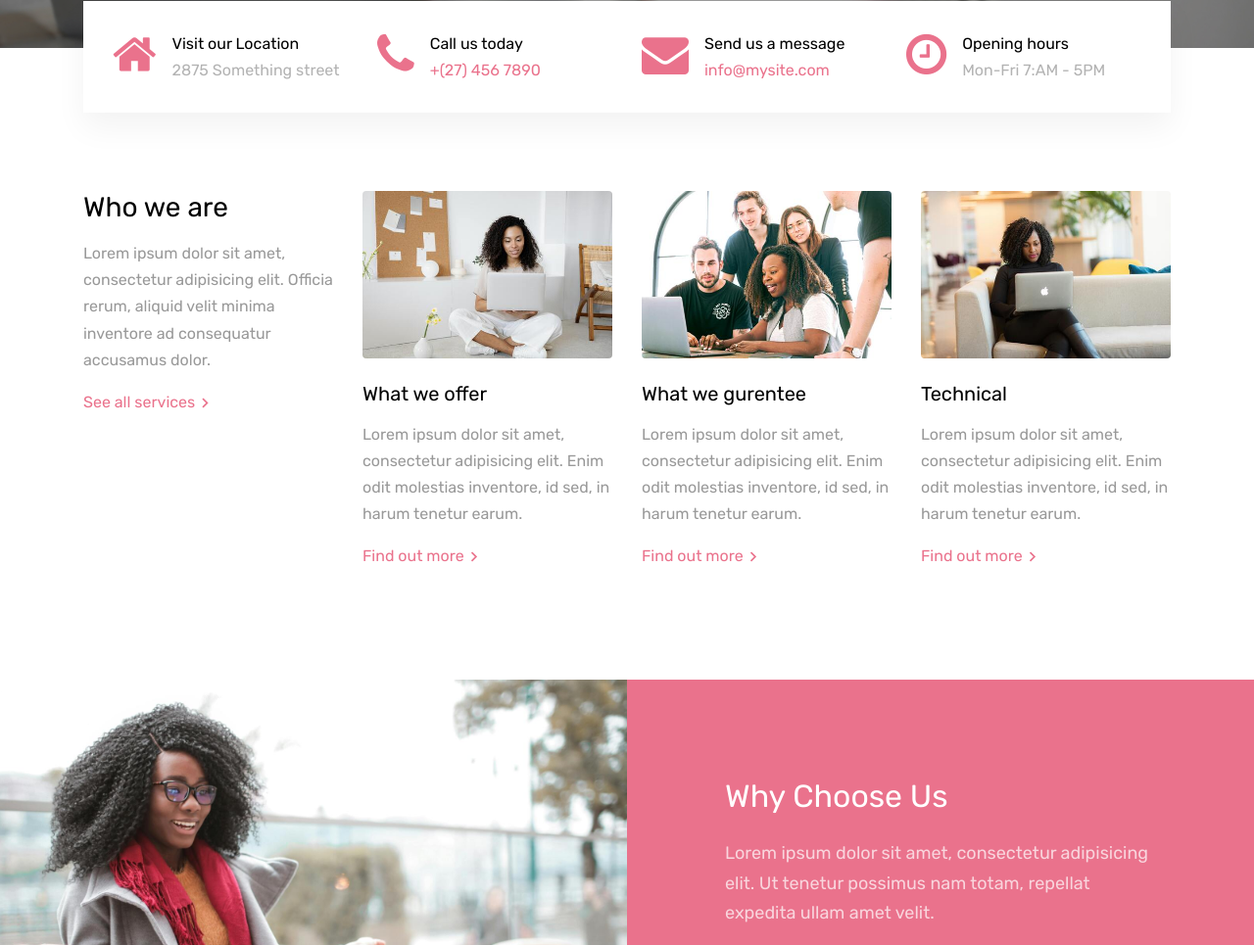
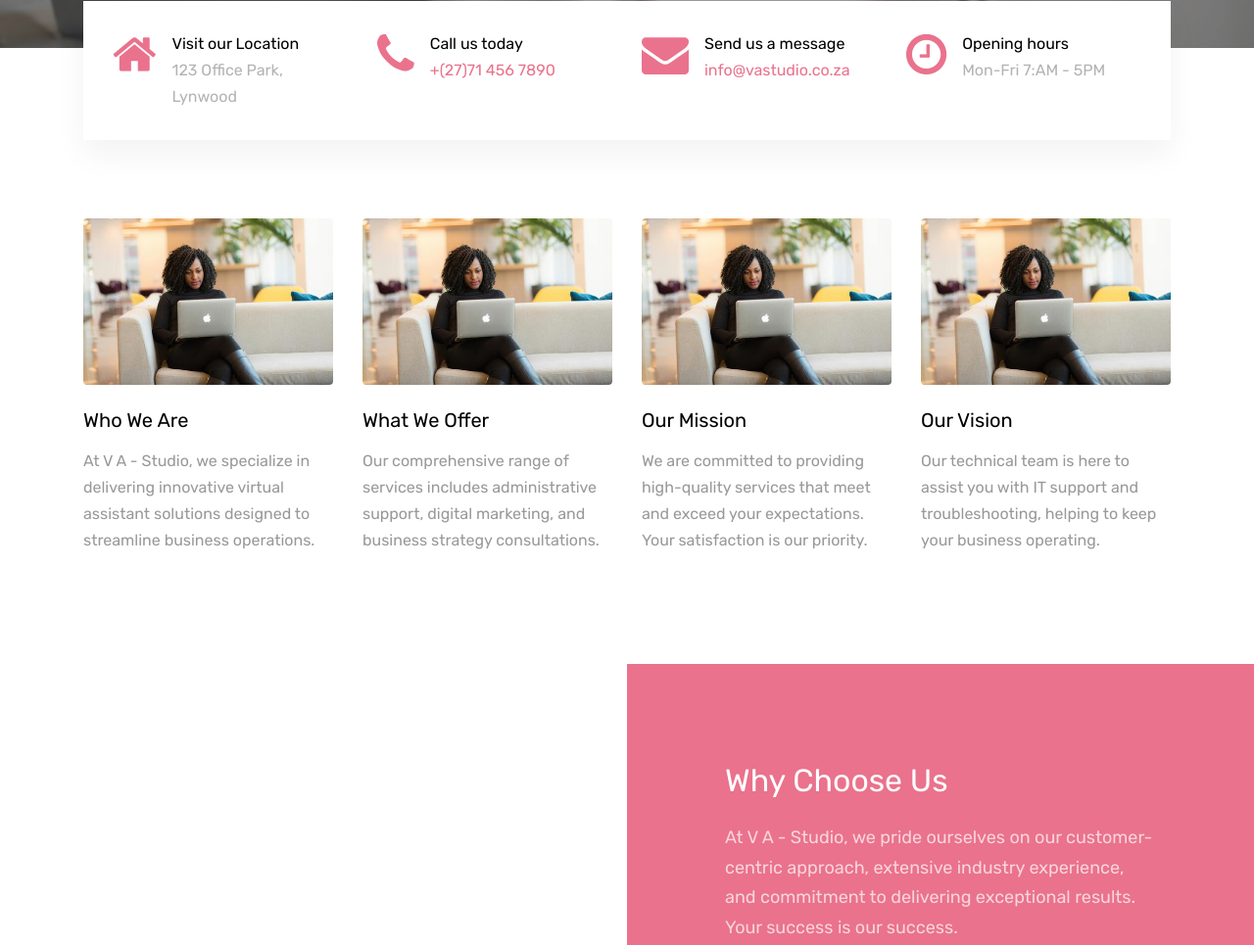
Before and after one commit to VanaVaMsava-Studio/Tiisang-Visual-aid, a plain HTML site: page index.html in a window 1280 px wide. Shown: the part 751-1716 px from the top of the page at 98% size. Drawn offline with Linux system fonts and the light colour scheme; files whose address does not match are found by name.

Commit message:
index realignment

```diff
--- a/index.html
+++ b/index.html
@@ -1,6 +1,6 @@
-
 <!DOCTYPE html>
 <html lang="en">
+
 <head>
   <title>Technical Support &mdash; Website, Registration, Hosting and more</title>
   <meta charset="utf-8">
@@ -27,6 +27,7 @@
   <link rel="stylesheet" href="css/style.css">
 
 </head>
+
 <body>
 
   <div class="site-wrap">
@@ -46,39 +47,31 @@
         <div class="row align-items-center">
 
           <div class="col-11 col-xl-4">
-            <h1 class="mb-0 site-logo"><a href="index.html" class="text-white mb-0">Technical Support<span class="text-primary">.</span> </a></h1>
+            <h1 class="mb-0 site-logo"><a href="index.html" class="text-white mb-0">V A - <span
+                  class="text-primary">Studio</span> </a></h1>
           </div>
           <div class="col-12 col-md-8 d-none d-xl-block">
             <nav class="site-navigation position-relative text-right" role="navigation">
 
               <ul class="site-menu js-clone-nav mr-auto d-none d-lg-block">
                 <li class="active"><a href="index.html"><span>Home</span></a></li>
+                <li><a href="about.html"><span>About</span></a></li>
                 <li class="has-children">
                   <a href="services.html"><span>Services</span></a>
                   <ul class="dropdown arrow-top">
-                    <li><a href="#">Packages</a></li>
-                    <li><a href="#">Digital P.A</a></li>
-                    <li><a href="#">Technical</a></li>
-                    <li class="has-children">
-                      <a href="#">Dropdown</a>
-                      <ul class="dropdown">
-                        <li><a href="#">Technical</a></li>
-                        <li><a href="#">Technical</a></li>
+                    <li><a href="#">Adminstration</a></li>
+                    <li><a href="#">Support</a></li>
+                    <li><a href="#">Consultation</a></li>
                     <li><a href="#">Technical</a></li>
                   </ul>
                 </li>
-                  </ul>
-                </li>
-                <li><a href="about.html"><span>About</span></a></li>
                 <li><a href="blog.html"><span>Blog</span></a></li>
                 <li><a href="contact.html"><span>Contact</span></a></li>
               </ul>
             </nav>
           </div>
-
-
-          <div class="d-inline-block d-xl-none ml-md-0 mr-auto py-3" style="position: relative; top: 3px;"><a href="#" class="site-menu-toggle js-menu-toggle text-white"><span class="icon-menu h3"></span></a></div>
-
+          <div class="d-inline-block d-xl-none ml-md-0 mr-auto py-3" style="position: relative; top: 3px;"><a href="#"
+              class="site-menu-toggle js-menu-toggle text-white"><span class="icon-menu h3"></span></a></div>
         </div>
 
       </div>
@@ -90,7 +83,8 @@
 
 
 
-    <div class="site-blocks-cover overlay" style="background-image: url(images/background/Background-img-1.jpg);" data-aos="fade" data-stellar-background-ratio="0.5">
+  <div class="site-blocks-cover overlay" style="background-image: url(images/background/Background-img-1.jpg);"
+    data-aos="fade" data-stellar-background-ratio="0.5">
     <div class="container">
       <div class="row align-items-center justify-content-center text-center">
 
@@ -100,7 +94,9 @@
             <div class="col-md-10 text-center">
               <h1 data-aos="fade-up" class="mb-5">We give solutions to your <span class="typed-words"></span></h1>
 
-                <p data-aos="fade-up" data-aos-delay="100"><a href="#" class="btn btn-primary btn-pill">Lets Connect</a></p>
+              <p data-aos="fade-up" data-aos-delay="100"><a href="contact.html" class="btn btn-primary btn-pill">Lets
+                  Connect</a>
+              </p>
             </div>
           </div>
 
@@ -120,7 +116,7 @@
               <span class="icon icon-home mr-3"></span>
               <div class="text">
                 <strong class="d-block heading">Visit our Location</strong>
-                  <span class="excerpt">2875 Something street</span>
+                <span class="excerpt">123 Office Park, Lynwood</span>
               </div>
             </div>
           </div>
@@ -129,7 +125,7 @@
               <span class="icon icon-phone mr-3"></span>
               <div class="text">
                 <strong class="d-block heading">Call us today</strong>
-                  <span class="excerpt"><a href="#">+(27) 456 7890</a></span>
+                <span class="excerpt"><a href="#">+(27)71 456 7890</a></span>
               </div>
             </div>
           </div>
@@ -138,7 +134,7 @@
               <span class="icon icon-envelope mr-3"></span>
               <div class="text">
                 <strong class="d-block heading">Send us a message</strong>
-                  <span class="excerpt"><a href="#">info@mysite.com</a></span>
+                <span class="excerpt"><a href="#">info@vastudio.co.za</a></span>
               </div>
             </div>
           </div>
@@ -161,32 +157,67 @@
     <div class="container">
       <div class="row">
         <div class="mb-4 mb-lg-0 col-sm-6 col-md-6 col-lg-3">
-            <h3 class="mb-3">Who we are</h3>
-            <p>Lorem ipsum dolor sit amet, consectetur adipisicing elit. Officia rerum, aliquid velit minima inventore ad consequatur accusamus dolor.</p>
-            <p><a href="#" class="d-inline-flex align-items-center block-service-1-more"><span>See all services</span> <span class="icon-keyboard_arrow_right icon"></span></a></p>
+          <div class="block-service-1-card">
+            <a href="#" class="thumbnail-link d-block mb-4"><img
+                src="images/background/about pictures/pexels-divinetechygirl-1181414.jpg" alt="Image"
+                class="img-fluid"></a>
+            <h3 class="block-service-1-heading mb-3"><a href="#">Who We Are</a></h3>
+            <div class="block-service-1-excerpt">
+              <p>
+                At V A - Studio, we specialize in delivering innovative virtual assistant solutions designed to
+                streamline business operations.
+              </p>
             </div>
-          <div class="mb-4 mb-lg-0 col-sm-6 col-md-6 col-lg-3">
-            <div class="block-service-1-card">
-              <a href="#" class="thumbnail-link d-block mb-4"><img src="images/background/about pictures/pexels-anna-nekrashevich-7552374.jpg" alt="Image" class="img-fluid"></a>
-              <h3 class="block-service-1-heading mb-3"><a href="#">What we offer</a></h3>
-              <div class="block-service-1-excerpt"><p>Lorem ipsum dolor sit amet, consectetur adipisicing elit. Enim odit molestias inventore, id sed, in harum tenetur earum.</p></div>
-              <p><a href="#" class="d-inline-flex align-items-center block-service-1-more"><span>Find out more</span> <span class="icon-keyboard_arrow_right icon"></span></a></p>
+            <!-- <p><a href="#" class="d-inline-flex align-items-center block-service-1-more"><span>Find out more</span>
+                <span class="icon-keyboard_arrow_right icon"></span></a></p> -->
           </div>
         </div>
         <div class="mb-4 mb-lg-0 col-sm-6 col-md-6 col-lg-3">
           <div class="block-service-1-card">
-              <a href="#" class="thumbnail-link d-block mb-4"><img src="images/background/about pictures/pexels-canvastudio-3153198.jpg" alt="Image" class="img-fluid"></a>
-              <h3 class="block-service-1-heading mb-3"><a href="#">What we gurentee </a></h3>
-              <div class="block-service-1-excerpt"><p>Lorem ipsum dolor sit amet, consectetur adipisicing elit. Enim odit molestias inventore, id sed, in harum tenetur earum.</p></div>
-              <p><a href="#" class="d-inline-flex align-items-center block-service-1-more"><span>Find out more</span> <span class="icon-keyboard_arrow_right icon"></span></a></p>
+            <a href="#" class="thumbnail-link d-block mb-4"><img
+                src="images/background/about pictures/pexels-divinetechygirl-1181414.jpg" alt="Image"
+                class="img-fluid"></a>
+            <h3 class="block-service-1-heading mb-3"><a href="#">What We Offer</a></h3>
+            <div class="block-service-1-excerpt">
+              <p>
+                Our comprehensive range of services includes administrative support, digital marketing, and business
+                strategy consultations.
+              </p>
+            </div>
+            <!-- <p><a href="#" class="d-inline-flex align-items-center block-service-1-more"><span>Find out more</span>
+                <span class="icon-keyboard_arrow_right icon"></span></a></p> -->
           </div>
         </div>
         <div class="mb-4 mb-lg-0 col-sm-6 col-md-6 col-lg-3">
           <div class="block-service-1-card">
-              <a href="#" class="thumbnail-link d-block mb-4"><img src="images/background/about pictures/pexels-divinetechygirl-1181414.jpg" alt="Image" class="img-fluid"></a>
-              <h3 class="block-service-1-heading mb-3"><a href="#">Technical</a></h3>
-              <div class="block-service-1-excerpt"><p>Lorem ipsum dolor sit amet, consectetur adipisicing elit. Enim odit molestias inventore, id sed, in harum tenetur earum.</p></div>
-              <p><a href="#" class="d-inline-flex align-items-center block-service-1-more"><span>Find out more</span> <span class="icon-keyboard_arrow_right icon"></span></a></p>
+            <a href="#" class="thumbnail-link d-block mb-4"><img
+                src="images/background/about pictures/pexels-divinetechygirl-1181414.jpg" alt="Image"
+                class="img-fluid"></a>
+            <h3 class="block-service-1-heading mb-3"><a href="#">Our Mission</a></h3>
+            <div class="block-service-1-excerpt">
+              <p>
+                We are committed to providing high-quality services that meet and exceed your expectations. Your
+                satisfaction is our priority.
+              </p>
+            </div>
+            <!-- <p><a href="#" class="d-inline-flex align-items-center block-service-1-more"><span>Find out more</span>
+                <span class="icon-keyboard_arrow_right icon"></span></a></p> -->
+          </div>
+        </div>
+        <div class="mb-4 mb-lg-0 col-sm-6 col-md-6 col-lg-3">
+          <div class="block-service-1-card">
+            <a href="#" class="thumbnail-link d-block mb-4"><img
+                src="images/background/about pictures/pexels-divinetechygirl-1181414.jpg" alt="Image"
+                class="img-fluid"></a>
+            <h3 class="block-service-1-heading mb-3"><a href="#">Our Vision</a></h3>
+            <div class="block-service-1-excerpt">
+              <p>
+                Our technical team is here to assist you with IT support and troubleshooting, helping to keep your
+                business operating.
+              </p>
+            </div>
+            <!-- <p><a href="#" class="d-inline-flex align-items-center block-service-1-more"><span>Find out more</span>
+                <span class="icon-keyboard_arrow_right icon"></span></a></p> -->
           </div>
         </div>
       </div>
@@ -195,14 +226,16 @@
 
   <!-- Why-->
   <div class="block-half-content-1 d-block d-lg-flex mt-5">
-      <div class="block-half-content-img" style="background-image: url('images/background/Why_us/pexels-olly-3762940.jpg">
+    <div class="block-half-content-img"
+      style="background-image: url('images/background/Why_us/pexels-olly-3762940.jpg)">
 
     </div>
     <div class="block-half-content-text bg-primary">
       <div class="block-half-content-text-inner">
         <h2 class="block-half-content-heading mb-4">Why Choose Us</h2>
         <div class="block-half-content-excerpt">
-          <p class="lead">Lorem ipsum dolor sit amet, consectetur adipisicing elit. Ut tenetur possimus nam totam, repellat expedita ullam amet velit.</p>
+          <p class="lead">At V A - Studio, we pride ourselves on our customer-centric approach, extensive industry
+            experience, and commitment to delivering exceptional results. Your success is our success.</p>
         </div>
       </div>
 
@@ -251,22 +284,24 @@
         <div class="half-wrap d-block d-md-flex">
           <div class="half bg-white d-block d-md-flex arrow-right">
             <div class="text">
-                <h2>Virtual Assistant Consultation Services.</h2>
+              <h2>Administration</h2>
               <p>Lorem ipsum dolor sit amet, consectetur adipisicing elit. Repellendus, unde!</p>
               <p><a href="course-details.html" class="btn btn-primary btn-sm btn-pill">Learn More</a></p>
             </div>
           </div>
-            <div class="half bg-img img" style="background-image: url('images/');"></div><!--CODE WONT WORK-->
+          <div class="half bg-img img" style="background-image: url('images/hero_bg_1.jpg')"></div>
+          <!--CODE WONT WORK-->
         </div>
         <div class="half-wrap d-block d-md-flex">
           <div class="half bg-white d-block d-md-flex arrow-right">
             <div class="text">
-                <h2>IT & Tech Consultation Services.</h2>
+              <h2>Consultation</h2>
               <p>Lorem ipsum dolor sit amet, consectetur adipisicing elit. Repellendus, unde!</p>
               <p><a href="course-details.html" class="btn btn-primary btn-sm btn-pill">Learn More</a></p>
             </div>
           </div>
-            <div class="half bg-img img" style="background-image: url('images/background/Special_offer/pexels-yankrukov-8867434.jpg');"></div>
+          <div class="half bg-img img"
+            style="background-image: url('images/background/Special_offer/pexels-yankrukov-8867434.jpg');"></div>
         </div>
       </div>
 
@@ -274,22 +309,25 @@
         <div class="half-wrap d-block d-md-flex">
           <div class="half bg-white d-block d-md-flex arrow-left order-md-2">
             <div class="text">
-                  <h2>Business Strategy Consultation Services.</h2>
+              <h2>Support</h2>
               <p>Lorem ipsum dolor sit amet, consectetur adipisicing elit. Repellendus, unde!</p>
               <p><a href="course-details.html" class="btn btn-primary btn-sm btn-pill">Learn More</a></p>
             </div>
           </div>
-              <div class="half bg-img img" style="background-image: url('images/background/Special_offer/pexels-august-de-richelieu-4427612.jpg');"></div>
+          <div class="half bg-img img"
+            style="background-image: url('images/background/Special_offer/pexels-august-de-richelieu-4427612.jpg');">
+          </div>
         </div>
         <div class="half-wrap d-block d-md-flex">
           <div class="half bg-white  d-block d-md-flex arrow-left order-md-2">
             <div class="text">
-                  <h2>Graphic Design Consultation Services.</h2>
+              <h2>Technical</h2>
               <p>Lorem ipsum dolor sit amet, consectetur adipisicing elit. Repellendus, unde!</p>
               <p><a href="course-details.html" class="btn btn-primary btn-sm btn-pill">Learn More</a></p>
             </div>
           </div>
-              <div class="half bg-img img" style="background-image: url('images/background/Special_offer/pexels-mo-eid-1268975-9002742.jpg');"></div>
+          <div class="half bg-img img"
+            style="background-image: url('images/background/Special_offer/pexels-mo-eid-1268975-9002742.jpg');"></div>
         </div>
       </div>
     </div>
@@ -315,7 +353,8 @@
               </div>
               <div>
                 <h2 class="h5 mb-4">Katie Johnson</h2>
-                  <blockquote>&ldquo;Lorem ipsum dolor sit amet, consectetur adipisicing elit. Alias accusantium qui optio, possimus necessitatibus voluptate aliquam velit nostrum tempora ipsam!&rdquo;</blockquote>
+                <blockquote>&ldquo;Lorem ipsum dolor sit amet, consectetur adipisicing elit. Alias accusantium qui
+                  optio, possimus necessitatibus voluptate aliquam velit nostrum tempora ipsam!&rdquo;</blockquote>
               </div>
             </div>
 
@@ -325,7 +364,8 @@
               </div>
               <div>
                 <h2 class="h5 mb-4">Jun Mars</h2>
-                  <blockquote>&ldquo;Lorem ipsum dolor sit amet, consectetur adipisicing elit. Alias accusantium qui optio, possimus necessitatibus voluptate aliquam velit nostrum tempora ipsam!&rdquo;</blockquote>
+                <blockquote>&ldquo;Lorem ipsum dolor sit amet, consectetur adipisicing elit. Alias accusantium qui
+                  optio, possimus necessitatibus voluptate aliquam velit nostrum tempora ipsam!&rdquo;</blockquote>
               </div>
             </div>
 
@@ -335,7 +375,8 @@
               </div>
               <div>
                 <h2 class="h5 mb-4">Katie Johnson</h2>
-                  <blockquote>&ldquo;Lorem ipsum dolor sit amet, consectetur adipisicing elit. Alias accusantium qui optio, possimus necessitatibus voluptate aliquam velit nostrum tempora ipsam!&rdquo;</blockquote>
+                <blockquote>&ldquo;Lorem ipsum dolor sit amet, consectetur adipisicing elit. Alias accusantium qui
+                  optio, possimus necessitatibus voluptate aliquam velit nostrum tempora ipsam!&rdquo;</blockquote>
               </div>
             </div>
 
@@ -345,7 +386,8 @@
               </div>
               <div>
                 <h2 class="h5 mb-4">Jun Mars</h2>
-                  <blockquote>&ldquo;Lorem ipsum dolor sit amet, consectetur adipisicing elit. Alias accusantium qui optio, possimus necessitatibus voluptate aliquam velit nostrum tempora ipsam!&rdquo;</blockquote>
+                <blockquote>&ldquo;Lorem ipsum dolor sit amet, consectetur adipisicing elit. Alias accusantium qui
+                  optio, possimus necessitatibus voluptate aliquam velit nostrum tempora ipsam!&rdquo;</blockquote>
               </div>
             </div>
 
@@ -358,15 +400,19 @@
     </div>
   </div>
 
-    <div class="mt-5 block-cta-1 primary-overlay" style="background-image: url('images/background/Special_offer/pexels-yankrukov-8867434.jpg')">
+  <div class="mt-5 block-cta-1 primary-overlay"
+    style="background-image: url('images/background/Special_offer/pexels-yankrukov-8867434.jpg')">
     <div class="container">
       <div class="row align-items-center justify-content-between">
         <div class="col-lg-7 mb-4 mb-lg-0">
           <h2 class="mb-3 mt-0 text-white">Upto 30% Discount for The First Commers</h2>
-            <p class="mb-0 text-white lead">Far far away, behind the word mountains, far from the countries Vokalia and Consonantia, there live the blind texts.</p>
+          <p class="mb-0 text-white lead">Far far away, behind the word mountains, far from the countries Vokalia and
+            Consonantia, there live the blind texts.</p>
         </div>
         <div class="col-lg-4">
-            <p class="mb-0"><a href="contact.html" class="btn btn-outline-white text-white btn-md btn-pill px-5 font-weight-bold btn-block">Contact Us</a></p>
+          <p class="mb-0"><a href="contact.html"
+              class="btn btn-outline-white text-white btn-md btn-pill px-5 font-weight-bold btn-block">Contact Us</a>
+          </p>
         </div>
       </div>
     </div>
@@ -415,10 +461,12 @@
         </div>
         <div class="col-lg-3">
           <h2 class="footer-heading mb-4">Subscribe Newsletter</h2>
-            <p>Far far away, behind the word mountains, far from the countries Vokalia and Consonantia, there live the blind texts.</p>
+          <p>Far far away, behind the word mountains, far from the countries Vokalia and Consonantia, there live the
+            blind texts.</p>
           <form action="#" method="post" class="subscription">
             <div class="input-group mb-3  d-flex align-items-stretch">
-                <input type="text" class="form-control bg-transparent" placeholder="Enter Email" aria-label="Enter Email" aria-describedby="button-addon2">
+              <input type="text" class="form-control bg-transparent" placeholder="Enter Email" aria-label="Enter Email"
+                aria-describedby="button-addon2">
               <button class="btn btn-primary text-white" type="button" id="button-addon2">Send</button>
             </div>
           </form>
@@ -428,7 +476,9 @@
         <div class="col-12 text-md-center text-left">
           <p>
             <!-- Link back to Colorlib can't be removed. Template is licensed under CC BY 3.0. -->
-            Copyright &copy;<script>document.write(new Date().getFullYear());</script> All rights reserved | <i class="icon-heart text-danger" aria-hidden="true"></i> by <a href="" target="_blank" >The brothers</a>
+            Copyright &copy;
+            <script>document.write(new Date().getFullYear());</script> All rights reserved | <i
+              class="icon-heart text-danger" aria-hidden="true"></i> by <a href="" target="_blank">The brothers</a>
             <!-- Link back to Colorlib can't be removed. Template is licensed under CC BY 3.0. -->
           </p>
         </div>
@@ -457,7 +507,7 @@
   <script src="js/typed.js"></script>
   <script>
     var typed = new Typed('.typed-words', {
-            strings: ["Business","Security","Documents"],
+      strings: ["Business", "Security", "Documents"],
       typeSpeed: 80,
       backSpeed: 80,
       backDelay: 4000,
@@ -470,4 +520,5 @@
   <script src="js/main.js"></script>
 
 </body>
+
 </html>
```
Also changed, not shown: images/hero_bg_1.jpg. Lines whose indentation alone changed are shown as unchanged.
